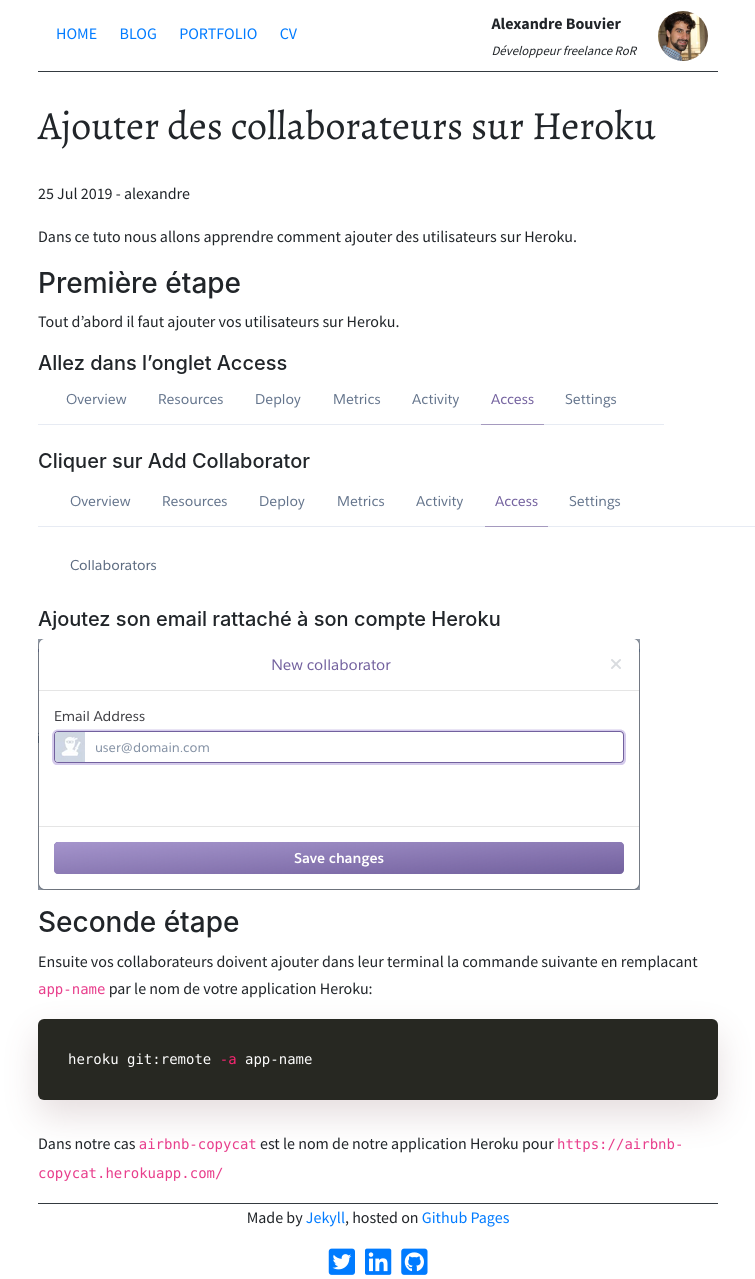
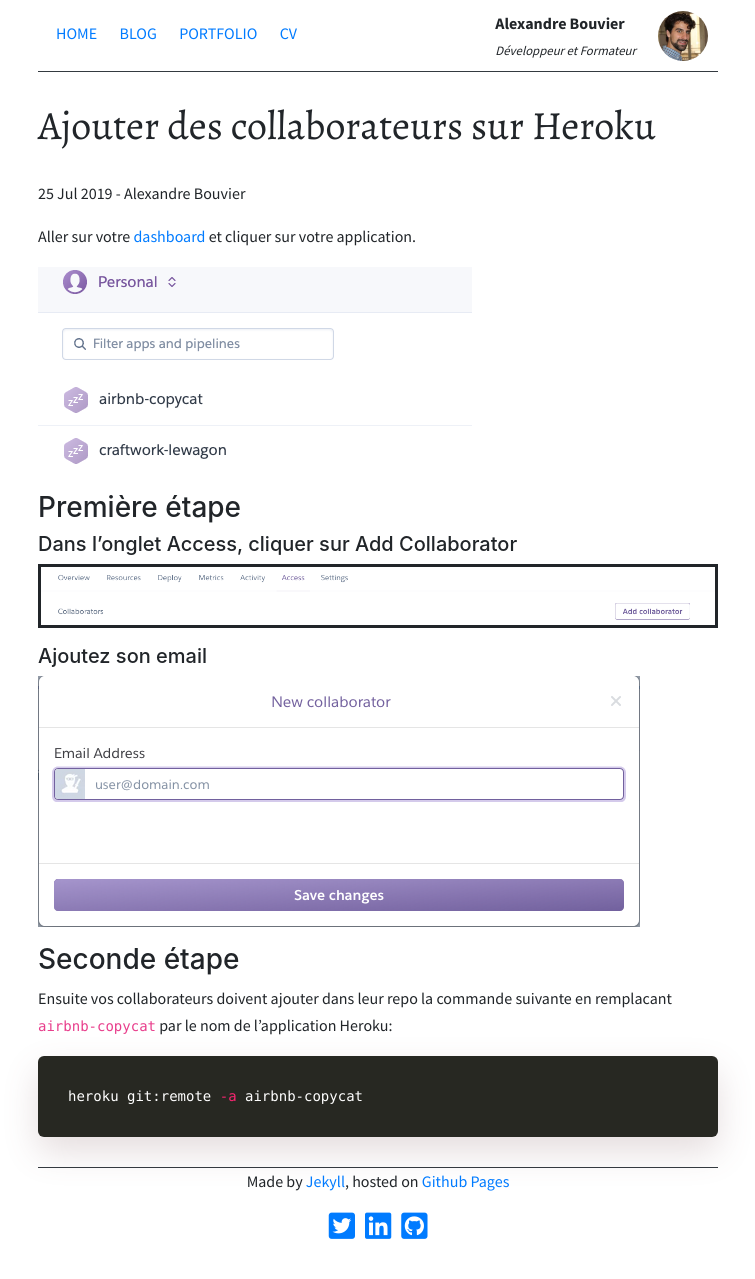
Before and after one commit to alexandrebk/alexandrebk.github.io, a Jekyll site: the page built from _posts/2019-07-25-heroku-rigths-to-push.md, in a window 1280 px wide. Shown: the whole page, without its empty margins (262-1017 px from the left). Built offline with Jekyll 4.4.1, drawn with Linux system fonts in a browser that asks for light colours; nearby versions of some CDN libraries; after the commit the page ends 1243 px from its top, so only the background shows below that.

Commit message:
Updates Post on Heroku

````diff
--- a/_includes/navbar.html
+++ b/_includes/navbar.html
@@ -19,7 +19,7 @@
       <div class="name">
         <p>Alexandre Bouvier</p>
         <small>
-          <em>Développeur freelance RoR</em>
+          <em>Développeur et Formateur</em>
         </small>
       </div>
       <img class="avatar" src="/images/alexandrebk.jpeg" alt="My profile picture" />
--- a/_posts/2019-07-25-heroku-rigths-to-push.md
+++ b/_posts/2019-07-25-heroku-rigths-to-push.md
@@ -1,35 +1,29 @@
 ---
 layout: post
 title:  "Ajouter des collaborateurs sur Heroku"
-author: alexandre
+author: "Alexandre Bouvier"
 difficulty: 1
 status: tech
 ---
 
-Dans ce tuto nous allons apprendre comment ajouter des utilisateurs sur Heroku.
+Aller sur votre [dashboard](https://dashboard.heroku.com/apps) et cliquer sur votre application.
+
+![Application List on Heroku](/images/posts/app-list-heroku.png)
 
 ### Première étape
 
-Tout d'abord il faut ajouter vos utilisateurs sur Heroku.
+##### Dans l'onglet Access, cliquer sur Add Collaborator
 
-##### Allez dans l'onglet Access
+<img src="/images/posts/heroku-button.png" style="width: 100%; border: solid;" alt="Cliquer sur Add Collaborator">
 
-![Allez dans l'onglet Access](/images/posts/heroku-tabs.png)
-
-##### Cliquer sur Add Collaborator
-
-![Cliquer sur Add Collaborator](/images/posts/heroku-button.png)
-
-##### Ajoutez son email rattaché à son compte Heroku
+##### Ajoutez son email
 
 ![Ajoutez son email rattaché à son compte Heroku](/images/posts/heroku-email.png)
 
 ### Seconde étape
 
-Ensuite vos collaborateurs doivent ajouter dans leur terminal la commande suivante en remplacant `app-name` par le nom de votre application Heroku:
+Ensuite vos collaborateurs doivent ajouter dans leur repo la commande suivante en remplacant `airbnb-copycat` par le nom de l'application Heroku:
 
 ```sh
-heroku git:remote -a app-name
+heroku git:remote -a airbnb-copycat
 ```
-
-Dans notre cas `airbnb-copycat` est le nom de notre application Heroku pour `https://airbnb-copycat.herokuapp.com/`
````
Also changed, not shown: images/posts/app-list-heroku.png (added).
